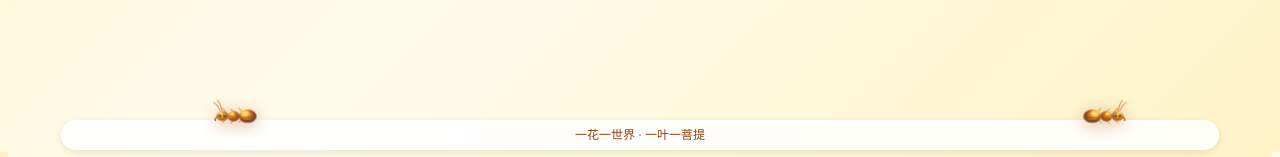
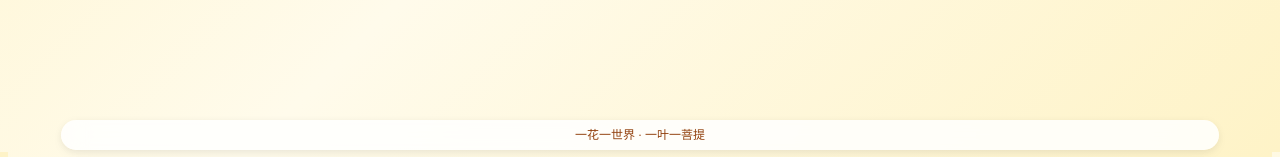
Before and after one commit to sikenali/msst, a Vue app: page / in a window 1280 px wide. Shown: the part 648-805 px from the top of the page. Built offline with nearby package versions, Linux system fonts and the light colour scheme.

Commit message:
refactor: 移除金色蚂蚁组件和相关代码

```diff
--- a/src/components/GoldenAnt.vue
+++ /dev/null
@@ -1,234 +0,0 @@
-<template>
-  <svg :class="['golden-ant', directionClass]" viewBox="0 0 140 80" fill="none" xmlns="http://www.w3.org/2000/svg">
-    <!-- 腿部（在身体下方，先绘制） -->
-    <g class="ant-legs">
-      <!-- 前腿 -->
-      <path d="M42 48 C38 38, 34 32, 30 28" stroke="#D97706" stroke-width="2.5" fill="none" stroke-linecap="round" class="ant-leg ant-leg-fl"/>
-      <path d="M42 48 C38 58, 34 64, 30 68" stroke="#D97706" stroke-width="2.5" fill="none" stroke-linecap="round" class="ant-leg ant-leg-fr"/>
-      <!-- 中腿 -->
-      <path d="M64 50 C60 40, 56 34, 52 30" stroke="#D97706" stroke-width="2.5" fill="none" stroke-linecap="round" class="ant-leg ant-leg-ml"/>
-      <path d="M64 50 C60 60, 56 66, 52 70" stroke="#D97706" stroke-width="2.5" fill="none" stroke-linecap="round" class="ant-leg ant-leg-mr"/>
-      <!-- 后腿 -->
-      <path d="M86 48 C82 38, 78 32, 74 28" stroke="#D97706" stroke-width="2.5" fill="none" stroke-linecap="round" class="ant-leg ant-leg-bl"/>
-      <path d="M86 48 C82 58, 78 64, 74 68" stroke="#D97706" stroke-width="2.5" fill="none" stroke-linecap="round" class="ant-leg ant-leg-br"/>
-    </g>
-
-    <!-- 触角 -->
-    <g class="ant-antennae">
-      <path d="M24 38 C20 26, 14 18, 8 12" stroke="#B45309" stroke-width="2" fill="none" stroke-linecap="round"/>
-      <path d="M28 36 C26 24, 22 14, 18 8" stroke="#B45309" stroke-width="2" fill="none" stroke-linecap="round"/>
-      <!-- 触角末端发光小球 -->
-      <circle cx="8" cy="12" r="2.5" fill="#FCD34D" class="antenna-ball"/>
-      <circle cx="18" cy="8" r="2.5" fill="#FCD34D" class="antenna-ball"/>
-    </g>
-
-    <!-- 身体三段式 -->
-    <!-- 腹部（最后面） -->
-    <ellipse cx="96" cy="50" rx="24" ry="18" fill="url(#abdomenGrad)"/>
-    <!-- 腹部高光 -->
-    <ellipse cx="88" cy="42" rx="12" ry="9" fill="#FDE68A" opacity="0.5"/>
-    <!-- 腹部纹理 -->
-    <path d="M84 44 C88 42, 104 42, 108 44" stroke="#FCD34D" stroke-width="1.5" fill="none" opacity="0.7"/>
-    <path d="M82 50 C88 48, 104 48, 110 50" stroke="#FCD34D" stroke-width="1.5" fill="none" opacity="0.7"/>
-    <path d="M84 56 C88 58, 104 58, 108 56" stroke="#FCD34D" stroke-width="1.5" fill="none" opacity="0.7"/>
-
-    <!-- 腰部连接 -->
-    <rect x="64" y="46" width="14" height="8" rx="4" fill="#B45309"/>
-
-    <!-- 胸部 -->
-    <ellipse cx="58" cy="50" rx="16" ry="14" fill="url(#thoraxGrad)"/>
-    <!-- 胸部高光 -->
-    <ellipse cx="52" cy="42" rx="8" ry="6" fill="#FDE68A" opacity="0.5"/>
-
-    <!-- 颈部连接 -->
-    <rect x="40" y="46" width="12" height="9" rx="4.5" fill="#D97706"/>
-
-    <!-- 头部 -->
-    <ellipse cx="28" cy="50" rx="16" ry="13" fill="url(#headGrad)"/>
-    <!-- 头部高光 -->
-    <ellipse cx="22" cy="42" rx="6" ry="5" fill="#FDE68A" opacity="0.6"/>
-
-    <!-- 眼睛 -->
-    <circle cx="22" cy="48" r="4" fill="#1F2937"/>
-    <circle cx="23" cy="46" r="1.8" fill="white"/>
-    <circle cx="34" cy="48" r="4" fill="#1F2937"/>
-    <circle cx="35" cy="46" r="1.8" fill="white"/>
-
-    <!-- 大颚 -->
-    <path d="M12 52 C8 55, 6 60, 8 62" stroke="#92400E" stroke-width="2.5" fill="none" stroke-linecap="round" class="mandible-l"/>
-    <path d="M14 52 C10 55, 8 60, 10 62" stroke="#92400E" stroke-width="2.5" fill="none" stroke-linecap="round" class="mandible-r"/>
-
-    <!-- 渐变定义 -->
-    <defs>
-      <radialGradient id="headGrad" cx="0.4" cy="0.3">
-        <stop offset="0%" stop-color="#FDE68A"/>
-        <stop offset="40%" stop-color="#F59E0B"/>
-        <stop offset="100%" stop-color="#B45309"/>
-      </radialGradient>
-      <radialGradient id="thoraxGrad" cx="0.4" cy="0.3">
-        <stop offset="0%" stop-color="#FDE68A"/>
-        <stop offset="40%" stop-color="#D97706"/>
-        <stop offset="100%" stop-color="#92400E"/>
-      </radialGradient>
-      <radialGradient id="abdomenGrad" cx="0.35" cy="0.3">
-        <stop offset="0%" stop-color="#FDE68A"/>
-        <stop offset="30%" stop-color="#F59E0B"/>
-        <stop offset="70%" stop-color="#B45309"/>
-        <stop offset="100%" stop-color="#78350F"/>
-      </radialGradient>
-    </defs>
-  </svg>
-</template>
-
-<script setup lang="ts">
-import { computed } from 'vue'
-
-interface Props {
-  direction?: 'left' | 'right'
-}
-
-const props = withDefaults(defineProps<Props>(), {
-  direction: 'left'
-})
-
-const directionClass = computed(() => props.direction === 'right' ? 'ant--facing-right' : 'ant--facing-left')
-</script>
-
-<style scoped>
-.golden-ant {
-  width: 76px;
-  height: 57px;
-  filter: drop-shadow(0 3px 8px rgba(180, 83, 9, 0.5));
-}
-
-.ant--facing-right {
-  transform: scaleX(-1);
-}
-
-/* 爬行时身体上下摇摆 - 更自然的颠簸 */
-.golden-ant {
-  animation: ant-body-bounce 0.4s ease-in-out infinite;
-}
-
-@keyframes ant-body-bounce {
-  0%, 100% { transform: translateY(0); }
-  50% { transform: translateY(-2px); }
-}
-
-.ant--facing-right {
-  animation: ant-body-bounce-r 0.4s ease-in-out infinite;
-}
-
-@keyframes ant-body-bounce-r {
-  0%, 100% { transform: scaleX(-1) translateY(0); }
-  50% { transform: scaleX(-1) translateY(-2px); }
-}
-
-/* 触角摆动 */
-.ant-antennae {
-  transform-origin: 26px 36px;
-  animation: antennae-wave 0.5s ease-in-out infinite alternate;
-}
-
-@keyframes antennae-wave {
-  0% { transform: rotate(-5deg); }
-  100% { transform: rotate(5deg); }
-}
-
-/* 触角小球闪烁 */
-.antenna-ball {
-  animation: ball-glow 0.8s ease-in-out infinite alternate;
-}
-
-@keyframes ball-glow {
-  0% { opacity: 0.5; filter: brightness(0.8); }
-  100% { opacity: 1; filter: brightness(1.2); }
-}
-
-/* 大颚开合 */
-.mandible-l {
-  transform-origin: 12px 52px;
-  animation: mandible-l-chomp 0.6s ease-in-out infinite;
-}
-
-.mandible-r {
-  transform-origin: 14px 52px;
-  animation: mandible-r-chomp 0.6s ease-in-out infinite;
-}
-
-@keyframes mandible-l-chomp {
-  0%, 100% { transform: rotate(0deg); }
-  50% { transform: rotate(-6deg); }
-}
-
-@keyframes mandible-r-chomp {
-  0%, 100% { transform: rotate(0deg); }
-  50% { transform: rotate(6deg); }
-}
-
-/* 腿部交替爬行 */
-.ant-leg-fl {
-  transform-origin: 42px 48px;
-  animation: leg-fl 0.35s ease-in-out infinite alternate;
-}
-
-@keyframes leg-fl {
-  0% { transform: rotate(-5deg); }
-  100% { transform: rotate(5deg); }
-}
-
-.ant-leg-fr {
-  transform-origin: 42px 48px;
-  animation: leg-fr 0.35s ease-in-out infinite alternate;
-  animation-delay: 0.17s;
-}
-
-@keyframes leg-fr {
-  0% { transform: rotate(5deg); }
-  100% { transform: rotate(-5deg); }
-}
-
-.ant-leg-ml {
-  transform-origin: 64px 50px;
-  animation: leg-ml 0.35s ease-in-out infinite alternate;
-  animation-delay: 0.35s;
-}
-
-@keyframes leg-ml {
-  0% { transform: rotate(5deg); }
-  100% { transform: rotate(-5deg); }
-}
-
-.ant-leg-mr {
-  transform-origin: 64px 50px;
-  animation: leg-mr 0.35s ease-in-out infinite alternate;
-  animation-delay: 0.52s;
-}
-
-@keyframes leg-mr {
-  0% { transform: rotate(-5deg); }
-  100% { transform: rotate(5deg); }
-}
-
-.ant-leg-bl {
-  transform-origin: 86px 48px;
-  animation: leg-bl 0.35s ease-in-out infinite alternate;
-  animation-delay: 0.7s;
-}
-
-@keyframes leg-bl {
-  0% { transform: rotate(-5deg); }
-  100% { transform: rotate(5deg); }
-}
-
-.ant-leg-br {
-  transform-origin: 86px 48px;
-  animation: leg-br 0.35s ease-in-out infinite alternate;
-  animation-delay: 0.87s;
-}
-
-@keyframes leg-br {
-  0% { transform: rotate(5deg); }
-  100% { transform: rotate(-5deg); }
-}
-</style>
--- a/src/views/HomePage.vue
+++ b/src/views/HomePage.vue
@@ -16,7 +16,6 @@ import FloatingLeftPanel from '@/components/FloatingLeftPanel.vue'
 import FloatingRightPanel from '@/components/FloatingRightPanel.vue'
 import IconModal from '@/components/IconModal.vue'
 import NumberPickerModal from '@/components/NumberPickerModal.vue'
-import GoldenAnt from '@/components/GoldenAnt.vue'
 
 const router = useRouter()
 const route = useRoute()
@@ -441,11 +440,6 @@ function reload() {
 
     <!-- 底部版权 -->
     <footer class="home-footer">
-      <!-- 金色蚂蚁特效 - 在 footer 上方爬行 -->
-      <div class="ant-swim-area">
-        <GoldenAnt direction="right" class="ant ant--left" />
-        <GoldenAnt direction="left" class="ant ant--right" />
-      </div>
       <div class="footer-inner">
         <p class="footer-text">
           <span v-if="lotteryType === 'ssq'">一花一世界 · 一叶一菩提</span>
@@ -785,67 +779,6 @@ function reload() {
   padding: 12px 0;
   position: relative;
   z-index: 10;
-}
-
-/* 金色蚂蚁爬行区域 - 在 footer-inner 上方 */
-.ant-swim-area {
-  position: relative;
-  max-width: 1158px;
-  margin: 0 auto 0;
-  height: 50px;
-  overflow: visible;
-  border-radius: 12px 12px 0 0;
-  z-index: 2;
-}
-
-/* 金色蚂蚁基础样式 */
-.ant {
-  position: absolute;
-  width: 52px;
-  height: 39px;
-  opacity: 0.9;
-}
-
-/* 左侧金色蚂蚁 - 头朝右，爬到右边后转身返回 */
-.ant--left {
-  animation: ant-crawl-left 30s ease-in-out infinite;
-}
-
-/* 右侧金色蚂蚁 - 头朝左，爬到左边后转身返回 */
-.ant--right {
-  animation: ant-crawl-right 36s ease-in-out infinite;
-}
-
-/* 左侧蚂蚁爬行路径 - 头朝右，爬到边界后转身返回 */
-@keyframes ant-crawl-left {
-  0% { left: -10%; top: 50%; transform: scaleX(1); opacity: 0; }
-  5% { opacity: 0.9; transform: scaleX(1); }
-  25% { left: 20%; top: 45%; transform: scaleX(1); }
-  40% { left: 45%; top: 35%; transform: scaleX(1); }
-  /* 到达右侧边界，转身 */
-  48% { left: 55%; top: 50%; transform: scaleX(1); }
-  50% { left: 55%; top: 50%; transform: scaleX(-1); }
-  /* 返回 */
-  65% { left: 40%; top: 40%; transform: scaleX(-1); }
-  80% { left: 15%; top: 55%; transform: scaleX(-1); }
-  95% { left: -10%; top: 50%; transform: scaleX(-1); opacity: 0.9; }
-  100% { left: -10%; top: 50%; transform: scaleX(1); opacity: 0; }
-}
-
-/* 右侧蚂蚁爬行路径 - 头朝左，爬到边界后转身返回 */
-@keyframes ant-crawl-right {
-  0% { right: -10%; top: 50%; transform: scaleX(-1); opacity: 0; }
-  5% { opacity: 0.9; transform: scaleX(-1); }
-  25% { right: 20%; top: 45%; transform: scaleX(-1); }
-  40% { right: 45%; top: 35%; transform: scaleX(-1); }
-  /* 到达左侧边界，转身 */
-  48% { right: 55%; top: 50%; transform: scaleX(-1); }
-  50% { right: 55%; top: 50%; transform: scaleX(1); }
-  /* 返回 */
-  65% { right: 40%; top: 40%; transform: scaleX(1); }
-  80% { right: 15%; top: 55%; transform: scaleX(1); }
-  95% { right: -10%; top: 50%; transform: scaleX(1); opacity: 0.9; }
-  100% { right: -10%; top: 50%; transform: scaleX(-1); opacity: 0; }
 }
 
 .footer-inner {
```
